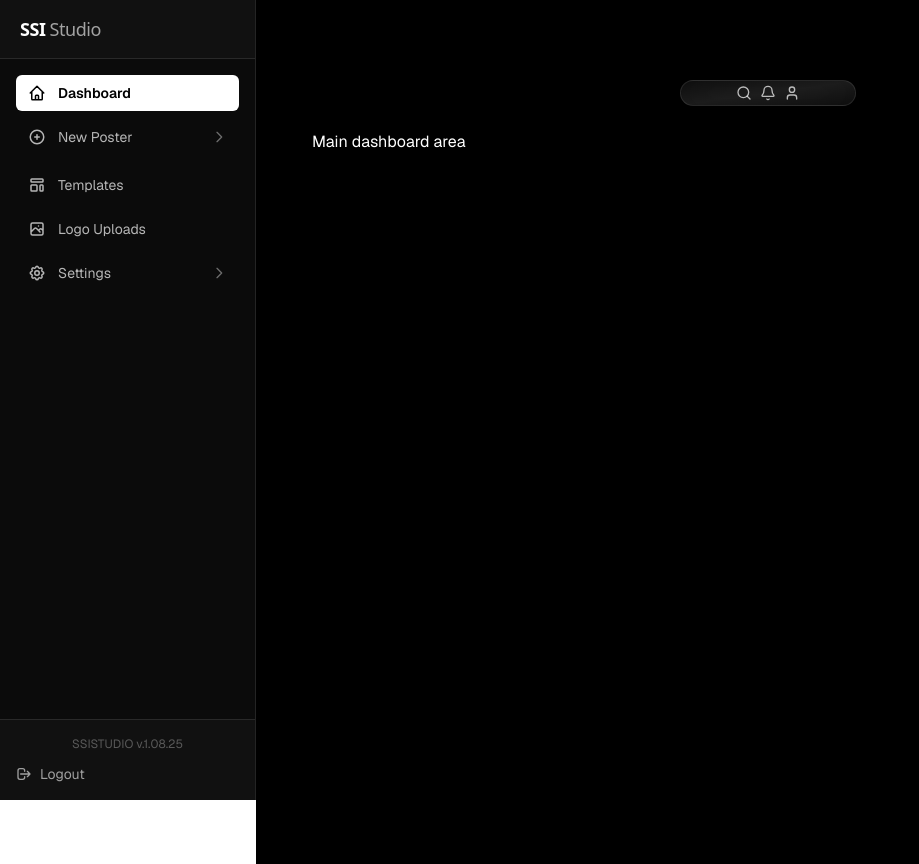
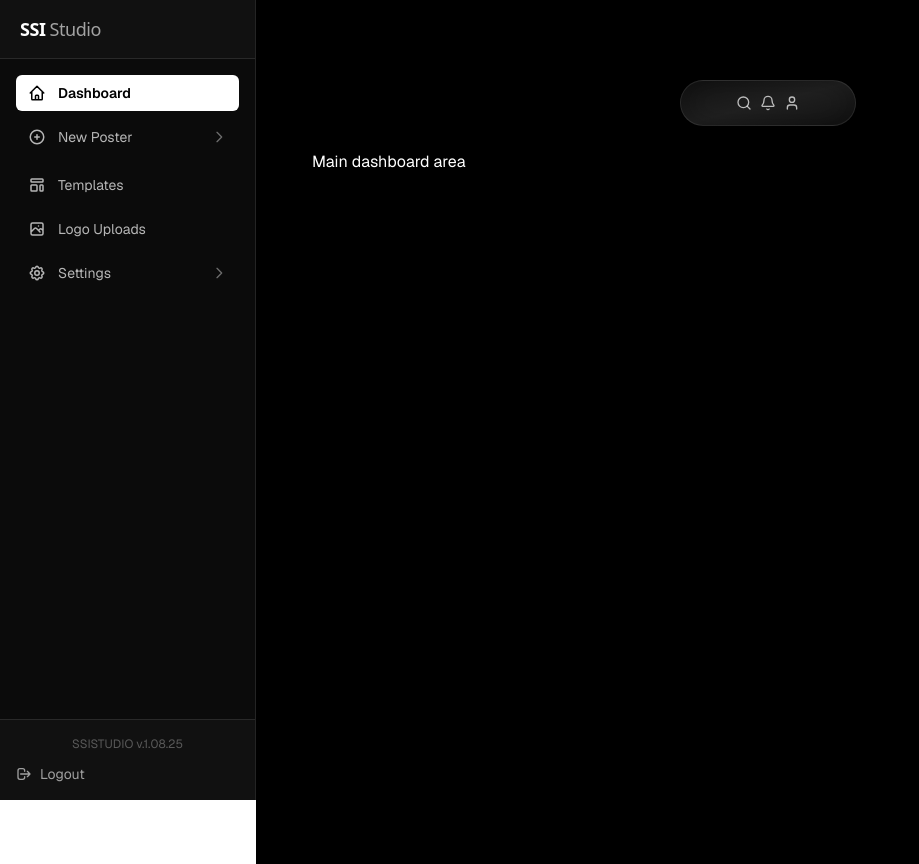
Before and after one commit to puneetshukla14/ssistudio, a Next.js app: page /dashboard in a window 1280 px wide. Shown: the whole page, without its empty margins (0-919 px from the left). Built offline with nearby package versions, Linux system fonts and the light colour scheme.

Commit message:
Update Header.tsx

```diff
--- a/components/dashboard/Header.tsx
+++ b/components/dashboard/Header.tsx
@@ -1,55 +1,82 @@
 'use client'
 
 import { Bell, Mail, User, Search } from 'lucide-react'
-import { useState } from 'react'
+import { useState, useEffect } from 'react'
 import clsx from 'clsx'
 
 export default function DashboardHeader() {
   const [isHovered, setIsHovered] = useState(false)
+  const [isExpanded, setIsExpanded] = useState(false)
+
+  useEffect(() => {
+    let timeout: ReturnType<typeof setTimeout>
+
+    if (isHovered) {
+      setIsExpanded(true)
+    } else {
+      timeout = setTimeout(() => setIsExpanded(false), 300) // wait for fade-out
+    }
+
+    return () => clearTimeout(timeout)
+  }, [isHovered])
 
   return (
     <div
       onMouseEnter={() => setIsHovered(true)}
       onMouseLeave={() => setIsHovered(false)}
       className={clsx(
-        "relative z-10 mx-auto mt-6 flex items-center justify-between overflow-hidden rounded-full border border-white/10 backdrop-blur-2xl transition-all duration-500 ease-in-out shadow-[0_8px_32px_rgba(0,0,0,0.3)] bg-gradient-to-br from-white/5 via-white/10 to-white/5",
-        isHovered ? "max-w-screen-sm px-5 py-2 w-full" : "w-44 px-3 py-1"
+        'group relative z-10 mx-auto mt-6 flex items-center justify-center overflow-hidden rounded-full border border-white/10 backdrop-blur-2xl bg-gradient-to-br from-white/5 via-white/10 to-white/5 shadow-[0_8px_32px_rgba(0,0,0,0.3)]',
+        'transition-all duration-500 ease-in-out',
+        'min-w-[176px]', // consistent base width (w-44)
+        isExpanded ? 'max-w-[640px] px-5 py-2' : 'max-w-[176px] px-3 py-1'
+      )}
+      style={{ transitionProperty: 'max-width, padding' }}
+    >
+      {/* Glow Layer */}
+      <div className="absolute inset-0 pointer-events-none before:content-[''] before:absolute before:inset-0 before:rounded-full before:bg-white/10 before:blur-lg before:opacity-30 transition-all duration-500" />
+
+      <div className="flex items-center justify-between w-full">
+        {/* Search */}
+        <div
+          className={clsx(
+            'flex-1 mr-4 transition-opacity duration-300',
+            isHovered ? 'opacity-100' : 'opacity-0 pointer-events-none'
           )}
         >
-      {/* Soft glow inside */}
-      <div className="absolute inset-0 pointer-events-none before:content-[''] before:absolute before:inset-0 before:rounded-full before:bg-white/10 before:blur-lg before:opacity-30" />
-
-      {/* Content */}
-      <div className="flex items-center justify-between w-full relative z-10">
-        {isHovered ? (
-          <>
-            {/* Expanded: Full Search + Icons */}
-            <div className="flex-1 mr-4">
           <input
             type="text"
             placeholder="Search..."
-                className="w-full px-4 py-1.5 text-sm text-white placeholder-white/50 bg-white/5 border border-white/10 rounded-full backdrop-blur-md focus:outline-none focus:ring-2 focus:ring-white/20 transition-all"
+            className="w-full px-4 py-1.5 text-sm text-white placeholder-white/50 bg-white/5 border border-white/10 rounded-full backdrop-blur-md focus:outline-none focus:ring-2 focus:ring-white/20 transition-all duration-300"
           />
         </div>
 
-            <div className="flex items-center gap-2">
-              <button className="p-2 bg-white/10 hover:bg-white/20 rounded-full backdrop-blur-sm transition-all duration-200">
+        {/* Icons */}
+        <div
+          className={clsx(
+            'flex items-center gap-2 transition-opacity duration-300',
+            isHovered ? 'opacity-100' : 'opacity-0 pointer-events-none'
+          )}
+        >
+          <button className="p-2 bg-white/10 hover:bg-white/20 rounded-full backdrop-blur-sm transition duration-200">
             <Mail className="w-4 h-4 text-white" />
           </button>
-              <button className="p-2 bg-white/10 hover:bg-white/20 rounded-full backdrop-blur-sm transition-all duration-200">
+          <button className="p-2 bg-white/10 hover:bg-white/20 rounded-full backdrop-blur-sm transition duration-200">
             <Bell className="w-4 h-4 text-white" />
           </button>
           <div className="w-9 h-9 rounded-full bg-white/10 border border-white/20 ring-1 ring-white/10 backdrop-blur-sm" />
         </div>
-          </>
-        ) : (
-          // Collapsed: Cute minimal icons
-          <div className="flex items-center justify-center w-full gap-2">
+
+        {/* Mini Icons */}
+        <div
+          className={clsx(
+            'absolute left-1/2 top-1/2 flex -translate-x-1/2 -translate-y-1/2 items-center gap-2 transition-opacity duration-300',
+            isHovered ? 'opacity-0 pointer-events-none' : 'opacity-100'
+          )}
+        >
           <Search className="w-4 h-4 text-white/70" />
           <Bell className="w-4 h-4 text-white/70" />
           <User className="w-4 h-4 text-white/70" />
         </div>
-        )}
       </div>
     </div>
   )
```
Lines whose indentation alone changed are shown as unchanged.
